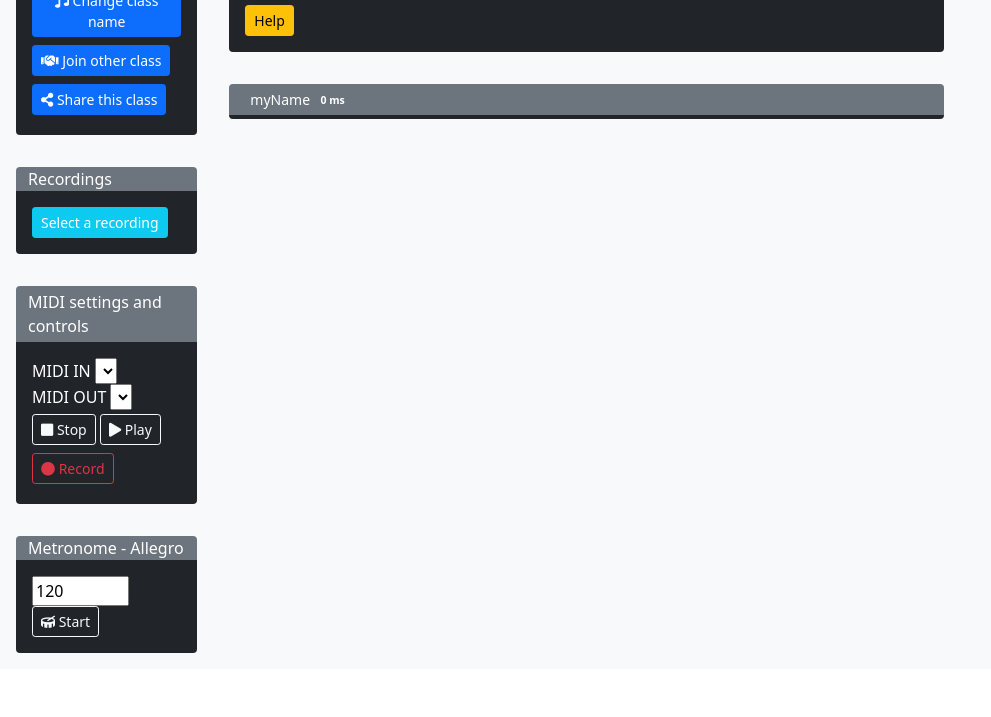
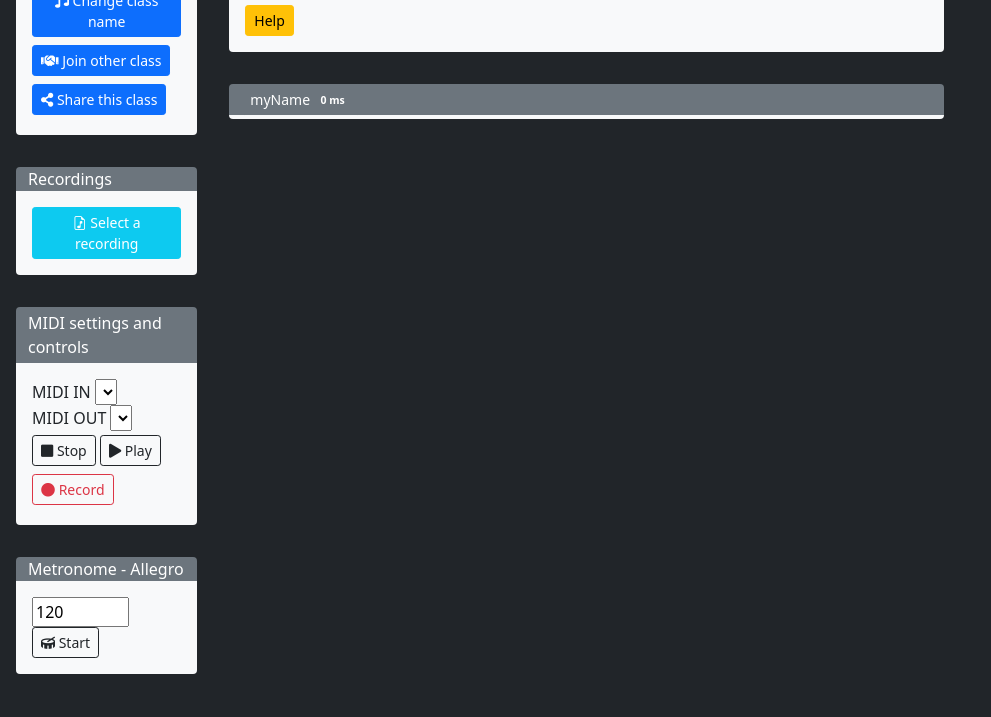
Before and after one commit to urluur/ragtime, a plain HTML site: page index.html in a window 1280 px wide. Shown: the part 83-800 px from the top of the page, without its empty margins (0-991 px from the left). Drawn offline with nearby package versions, Linux system fonts and the light colour scheme; a script that the page names is missing.

Commit message:
nc pomembnega
neki mi je uspevalo da z sidebarom ma sm obupu

```diff
--- a/index.html
+++ b/index.html
@@ -11,8 +11,8 @@
 	<link rel="stylesheet" href="style.css">
 
 	<!--bootstrap 5-->
-	<link href="https://cdn.jsdelivr.net/npm/bootstrap@5.0.2/dist/css/bootstrap.min.css" rel="stylesheet"
-		integrity="sha384-EVSTQN3/azprG1Anm3QDgpJLIm9Nao0Yz1ztcQTwFspd3yD65VohhpuuCOmLASjC" crossorigin="anonymous">
+	<link href="https://cdn.jsdelivr.net/npm/bootstrap@5.1.3/dist/css/bootstrap.min.css" rel="stylesheet"
+		integrity="sha384-1BmE4kWBq78iYhFldvKuhfTAU6auU8tT94WrHftjDbrCEXSU1oBoqyl2QvZ6jIW3" crossorigin="anonymous">
 
 	<!--bootstrap icons-->
 	<link rel="stylesheet" href="https://cdn.jsdelivr.net/npm/bootstrap-icons@1.7.2/font/bootstrap-icons.css">
@@ -64,14 +64,15 @@
 	<script src="js/input-spinner.js"></script>
 </head>
 
-<body>
+<body class="bg-dark">
+
 	<!-- tlele bo bootstrap koda -->
-	<div id="mainContainer" class="container-fluid bg-light">
+	<div id="mainContainer" class="container-fluid">
 
+		<!-- nrdi d bo zgledlo nekako tko https://bootstrapious.com/p/bootstrap-sidebar -->
 		<div class="row">
 			<div id="col1" class="col-2">
 				<!-- col1 -->
-
 				<!-- class name -->
 				<div id="classContainer" class="container-fluid p-3">
 					<div id="classBar" class="row rounded-top bg-secondary text-white">
@@ -79,7 +80,7 @@
 							Class name: <span id="className"></span>
 						</div>
 					</div>
-					<div id="classMain" class="row rounded-bottom bg-dark text-white">
+					<div id="classMain" class="row rounded-bottom bg-light">
 						<div class="col p-3">
 							<button type="button" class="my-1 btn btn-primary btn-sm" id="changeSession"
 								onClick="promptAndJoinSession()"><i class="fas fa-music"></i> Change class name</button>
@@ -101,13 +102,14 @@
 							Recordings
 						</div>
 					</div>
-					<div id="recordingsMain" class="row rounded-bottom bg-dark text-white">
+					<div id="recordingsMain" class="row rounded-bottom bg-light">
 						<div class="col p-3">
 							<div id="recordingsList" class="list-group">
 							</div>
-							<a class="btn btn-info btn-sm text-white" href="#" role="button" id="midiFileOut">Select a
-								recording</a>
-
+							<a class="btn btn-info btn-sm text-white" href="#" role="button" id="midiFileOut">
+								<i class="bi bi-file-earmark-music"></i>
+								Select a recording
+							</a>
 						</div>
 					</div>
 				</div>
@@ -119,13 +121,13 @@
 							MIDI settings and controls
 						</div>
 					</div>
-					<div id="settingsMain" class="row rounded-bottom bg-dark text-white">
+					<div id="settingsMain" class="row rounded-bottom bg-light">
 						<div class="col p-3">
 							MIDI IN <select id="sel_in"></select><br>
 							MIDI OUT <select id="sel_out"></select><br>
-							<button type="button" class="my-1 btn btn-outline-light btn-sm" id=midiPlayerStop><i
+							<button type="button" class="my-1 btn btn-outline-dark btn-sm" id=midiPlayerStop><i
 									class="fas fa-stop"></i> Stop</button>
-							<button type="button" class="my-1 btn btn-outline-light btn-sm" id=midiPlayerPlay><i
+							<button type="button" class="my-1 btn btn-outline-dark btn-sm" id=midiPlayerPlay><i
 									class="fas fa-play"></i> Play</button>
 							<button type="button" class="my-1 btn btn-outline-danger btn-sm" id=midiSessionRecord><i
 									class="fas fa-circle"></i> Record</button><br>
@@ -140,20 +142,20 @@
 							Metronome - <span id="metronomeMarking">Allegro</span>
 						</div>
 					</div>
-					<div id="metronomeMain" class="row rounded-bottom bg-dark text-white">
+					<div id="metronomeMain" class="row rounded-bottom bg-light">
 						<div class="col p-3">
 							<!-- mi bi tud tak lep speglan metronom kot je tle https://www.imusic-school.com/en/tools/online-metronome/ -->
 							<input id="metronomeBpmValue" placeholder="Set BPM" required type="number" value="120"
 								min="30" max="300" step="1" />
 							<br>
-							<button type="button" class="btn btn-outline-light btn-sm" id="metronomeButton"><i
+							<button type="button" class="btn btn-outline-dark btn-sm" id="metronomeButton"><i
 									class="fas fa-drum"></i> Start</button>
 						</div>
 					</div>
 				</div>
+			</div>
 
-
-			</div>
+			<!-- nov stolpec -->
 
 			<div id="col2" class="col-7">
 				<!-- header -->
@@ -163,7 +165,7 @@
 							<h1>ragtime!</h1>
 						</div>
 					</div>
-					<div id="introMain" class="row rounded-bottom bg-dark text-white">
+					<div id="introMain" class="row rounded-bottom bg-light">
 						<div class="col p-3">
 							<button class="btn btn-warning btn-sm" type="button" data-toggle="collapse"
 								data-target="#navodila" aria-expanded="false" aria-controls="navodila">Help</button>
@@ -180,7 +182,7 @@
 							</button>
 						</div>
 					</div>
-					<div id="mainPlayerPianoroll" class="row rounded-bottom bg-dark text-white">
+					<div id="mainPlayerPianoroll" class="row rounded-bottom bg-light text-white">
 						<div class="col">
 							<div id="pianoIn_space" class="my-1 pianoroll"></div>
 						</div>
@@ -212,40 +214,9 @@
 						a catch; BPM is fixed to 120 and it will stay like that until we implement metronome.
 					</div>
 				</div>
-
-
-				<!-- tle se zacnejo remote playerji -->
-				<!-- tole mormo še nardit, da bo dinamično; za vsakega playerja svoj kezboard -->
-
-				<!--
-
-	   <div id="remotePlayer" class="container-fluid p-3">
-		   <div id="remotePlayerStatusBar" class="row rounded-top bg-secondary text-white">
-			   <div class="col">
-				   <button type="button" class="btn btn-sm btn-secondary">
-					   <span id="playerName">playerName</span> <span id="playerRtt" class="badge badge-light">0 ms</span>
-				   </button>
-				</div>
 			</div>
-		   <div id="remotePlayerPianoroll" class="row rounded-bottom bg-dark text-white">
-			   <div class="col">
-				   <div id="pianoOut_space" class="my-1 pianoroll"></div>
-			   </div>
-		   </div>
-	   </div>
-
-	-->
-
-			</div><!-- col2 -->
-
-			<!-- <div id="col3" class="col-sm-2"> -->
-			<!-- col3 -->
-			<!-- </div> -->
-
 		</div>
-
-	</div><!-- id=mainContainer -->
-
+	</div> <!-- id=mainContainer -->
 
 	<script src="app.js"></script>
 
```
Also changed, not shown: app.js (+0 -30 lines), 3 other files.
